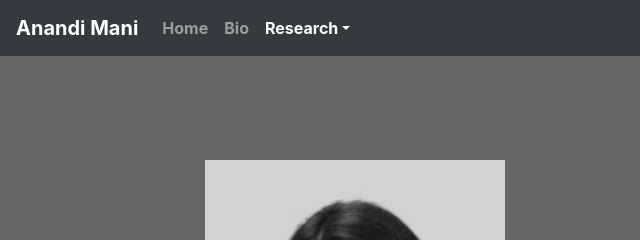
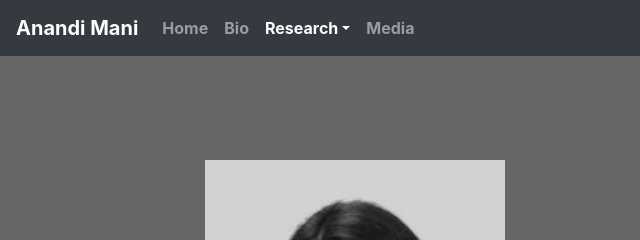
Before and after one commit to JoiFan/anandimani.github.io, a plain HTML site: page index.html in a window 1280 px wide. Shown: the top 240 px of the page, 0-640 px from the left. Drawn offline with nearby package versions, Linux system fonts and the light colour scheme.

```diff
--- a/index.html
+++ b/index.html
@@ -93,6 +93,10 @@
           <div class="dropdown-divider"></div>
           <a class="dropdown-item" href="inequality.html">Inequality and Social Opportunity</a>
         </div>
+
+      </li>
+      <li class="nav-item">
+        <a class="nav-link" href="#bio">Media</a>
       </li>
     </ul>
   </div>
```
